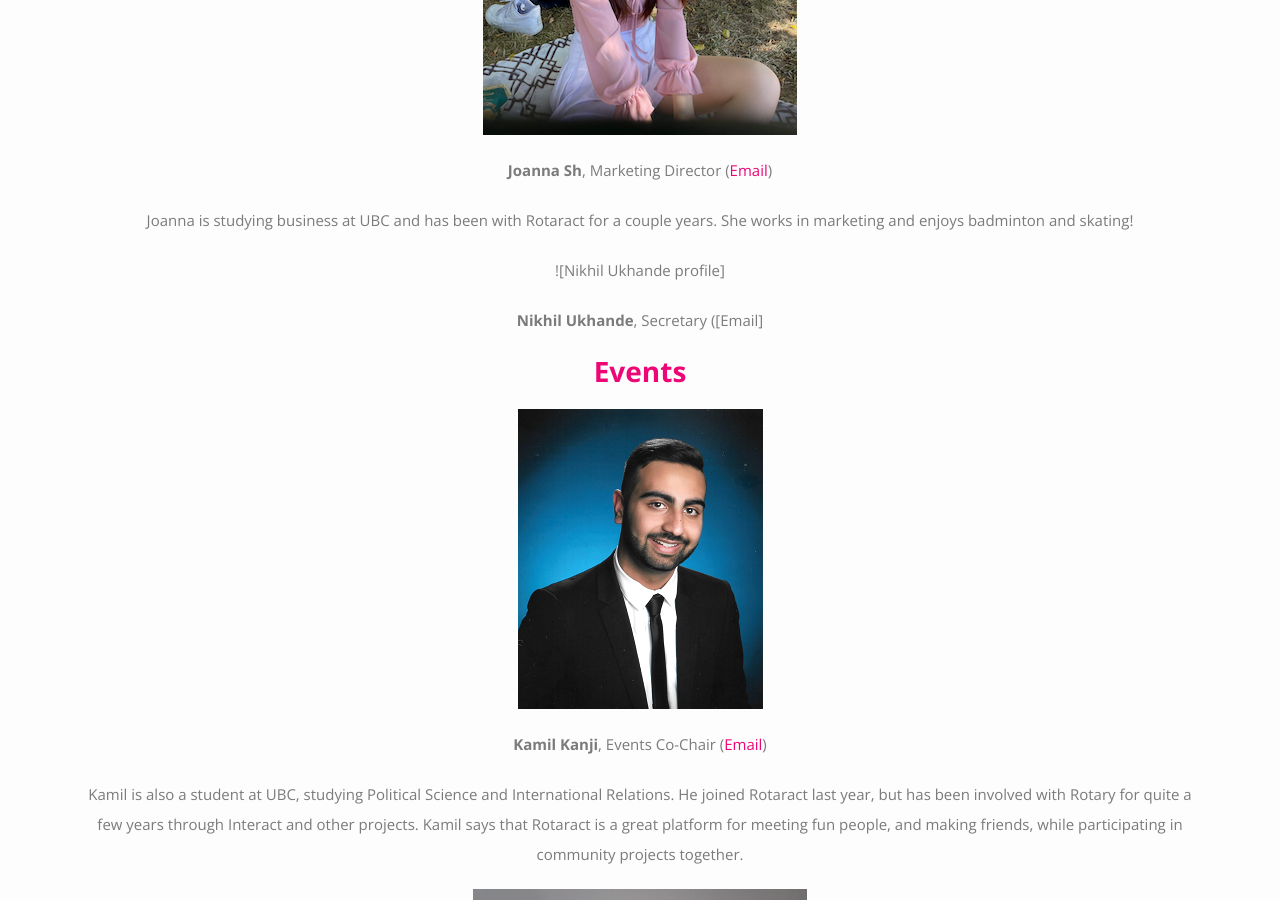
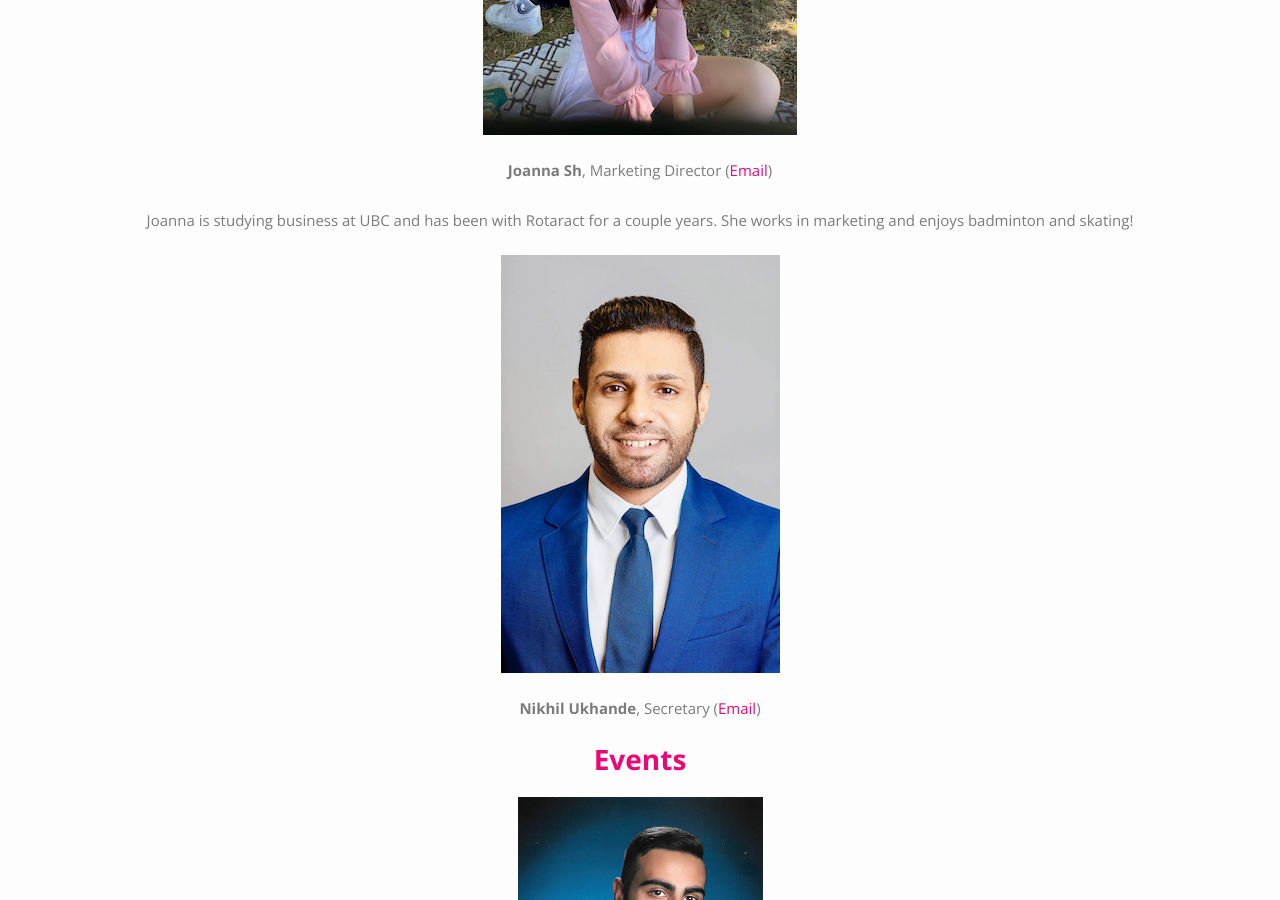
Before and after one commit to rotaract5040/rotaract5040.github.io, a Jekyll site: the page built from district_team.md, in a window 1280 px wide and 900 px high, scrolled down 1868 px. Built offline with Jekyll 4.4.1, drawn with Linux system fonts in a browser that asks for light colours; nearby versions of some CDN libraries; Markdown is read by kramdown in place of the engine named in the settings.

Commit message:
Update district_team.md

```diff
--- a/district_team.md
+++ b/district_team.md
@@ -27,9 +27,10 @@ Ron has been volunteering in his local community since the 1970s. He was the rec
 
 Joanna is studying business at UBC and has been with Rotaract for a couple years. She works in marketing and enjoys badminton and skating!
 
-![Nikhil Ukhande profile]
+![Nikhil Ukhande profile](/assets/images/Nik.png)
 
-**Nikhil Ukhande**, Secretary ([Email]
+**Nikhil Ukhande**, Secretary ([Email](mailto:drr@rotaract5040.org))
+
 
 
 ### Events
```
